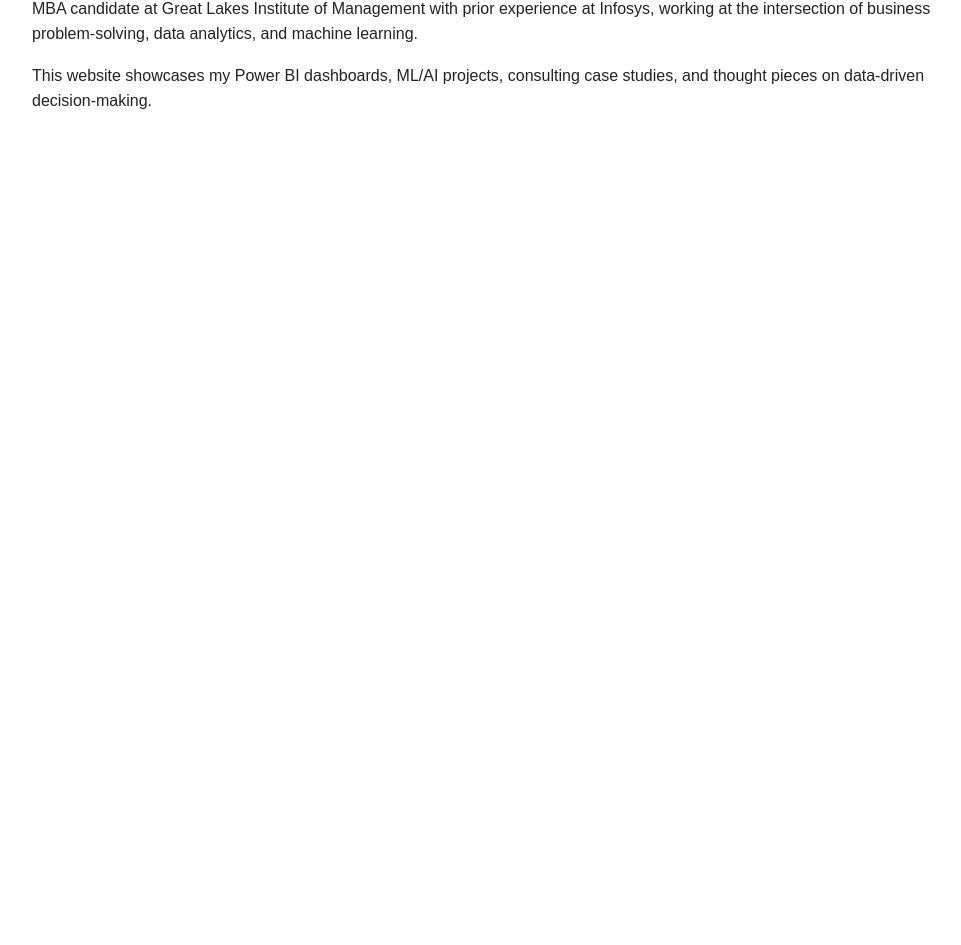
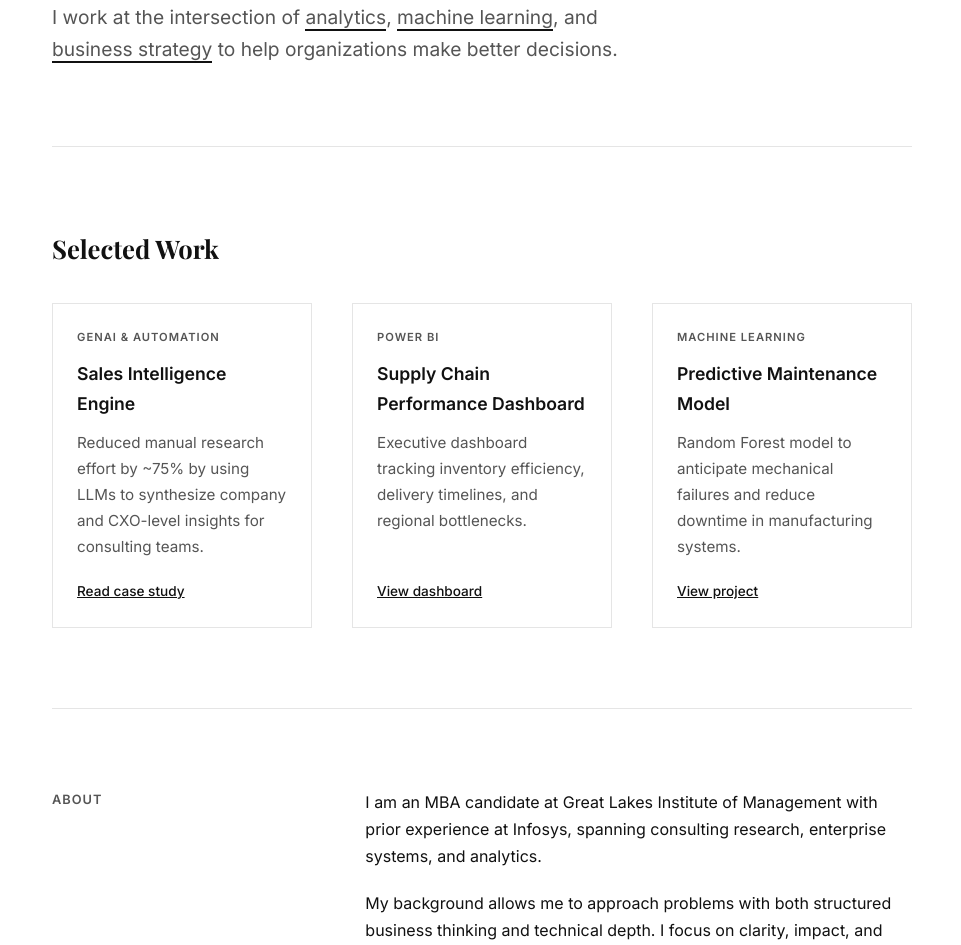
Before and after one commit to 03AnuragSingh/03AnuragSingh.github.io, a plain HTML site: page index.html in a window 1280 px wide. Shown: the part 220-1165 px from the top of the page, without its empty margins (158-1119 px from the left). Before the commit the page ends 800 px from the top, so only its background shows below. Drawn offline with nearby package versions, Linux system fonts and the light colour scheme.

Commit message:
Update portfolio details and structure in index.html

```diff
--- a/index.html
+++ b/index.html
@@ -1,34 +1,300 @@
 <!DOCTYPE html>
-<html>
+<html lang="en">
 <head>
-  <title>Anurag Singh | Portfolio</title>
-  <link rel="stylesheet" href="style.css">
+  <meta charset="UTF-8">
+  <meta name="viewport" content="width=device-width, initial-scale=1.0">
+  <title>Anurag Singh | Data & Strategy</title>
+
+  <!-- Fonts -->
+  <link rel="preconnect" href="https://fonts.googleapis.com">
+  <link rel="preconnect" href="https://fonts.gstatic.com" crossorigin>
+  <link href="https://fonts.googleapis.com/css2?family=Inter:wght@300;400;500;600&family=Playfair+Display:wght@400;700&display=swap" rel="stylesheet">
+
+  <style>
+    :root {
+      --bg: #ffffff;
+      --text-main: #111111;
+      --text-muted: #555555;
+      --border: #e5e5e5;
+    }
+
+    * {
+      box-sizing: border-box;
+      margin: 0;
+      padding: 0;
+    }
+
+    body {
+      background: var(--bg);
+      color: var(--text-main);
+      font-family: 'Inter', sans-serif;
+      line-height: 1.7;
+      font-size: 16px;
+    }
+
+    a {
+      color: inherit;
+      text-decoration: none;
+    }
+
+    .container {
+      max-width: 900px;
+      margin: 0 auto;
+      padding: 40px 20px;
+    }
+
+    /* ---------- Header ---------- */
+
+    header {
+      display: flex;
+      justify-content: space-between;
+      align-items: center;
+      margin-bottom: 80px;
+    }
+
+    .logo {
+      font-weight: 600;
+      letter-spacing: 0.5px;
+    }
+
+    nav a {
+      margin-left: 24px;
+      font-size: 0.9rem;
+      color: var(--text-muted);
+    }
+
+    nav a:hover {
+      text-decoration: underline;
+      color: var(--text-main);
+    }
+
+    /* ---------- Hero ---------- */
+
+    .hero h1 {
+      font-family: 'Playfair Display', serif;
+      font-size: 3rem;
+      line-height: 1.2;
+      margin-bottom: 16px;
+    }
+
+    .hero p {
+      font-size: 1.2rem;
+      color: var(--text-muted);
+      max-width: 620px;
+    }
+
+    .highlight {
+      border-bottom: 2px solid var(--text-main);
+    }
+
+    .divider {
+      height: 1px;
+      background: var(--border);
+      margin: 80px 0;
+    }
+
+    /* ---------- Section ---------- */
+
+    section h2 {
+      font-family: 'Playfair Display', serif;
+      font-size: 1.6rem;
+      margin-bottom: 32px;
+    }
+
+    /* ---------- Work Grid ---------- */
+
+    .grid {
+      display: grid;
+      grid-template-columns: repeat(auto-fit, minmax(260px, 1fr));
+      gap: 40px;
+    }
+
+    .card {
+      border: 1px solid var(--border);
+      padding: 24px;
+      display: flex;
+      flex-direction: column;
+      transition: border 0.2s ease;
+    }
+
+    .card:hover {
+      border-color: var(--text-main);
+    }
+
+    .category {
+      font-size: 0.7rem;
+      letter-spacing: 1px;
+      text-transform: uppercase;
+      color: var(--text-muted);
+      margin-bottom: 12px;
+      font-weight: 600;
+    }
+
+    .card h3 {
+      font-size: 1.1rem;
+      margin-bottom: 12px;
+      font-weight: 600;
+    }
+
+    .card p {
+      font-size: 0.95rem;
+      color: var(--text-muted);
+      margin-bottom: 20px;
+    }
+
+    .card a {
+      font-size: 0.85rem;
+      text-decoration: underline;
+      margin-top: auto;
+      font-weight: 500;
+    }
+
+    /* ---------- About ---------- */
+
+    .about {
+      display: grid;
+      grid-template-columns: 1fr 2fr;
+      gap: 40px;
+    }
+
+    .about-label {
+      font-size: 0.8rem;
+      text-transform: uppercase;
+      letter-spacing: 1px;
+      font-weight: 600;
+      color: var(--text-muted);
+    }
+
+    /* ---------- Footer ---------- */
+
+    footer {
+      margin-top: 120px;
+      text-align: center;
+      font-size: 0.85rem;
+      color: var(--text-muted);
+    }
+
+    footer a {
+      text-decoration: underline;
+      margin: 0 6px;
+    }
+
+    /* ---------- Mobile ---------- */
+
+    @media (max-width: 768px) {
+      header {
+        flex-direction: column;
+        align-items: flex-start;
+        gap: 20px;
+      }
+
+      .hero h1 {
+        font-size: 2.2rem;
+      }
+
+      .about {
+        grid-template-columns: 1fr;
+      }
+    }
+  </style>
 </head>
+
 <body>
+  <div class="container">
 
+    <!-- Header -->
+    <header>
+      <div class="logo">ANURAG SINGH</div>
       <nav>
-  <a href="index.html">Home</a> |
-  <a href="projects.html">Projects</a> |
-  <a href="case-studies.html">Case Studies</a> |
-  <a href="blogs.html">Blogs</a> |
-  <a href="contact.html">Contact</a>
+        <a href="#work">Work</a>
+        <a href="#about">About</a>
+        <a href="mailto:your.email@example.com">Contact</a>
       </nav>
+    </header>
 
-  <h1>Anurag Singh</h1>
+    <!-- Hero -->
+    <section class="hero">
+      <h1>Data & Strategy Consultant</h1>
+      <p>
+        I work at the intersection of <span class="highlight">analytics</span>,
+        <span class="highlight">machine learning</span>, and
+        <span class="highlight">business strategy</span> to help organizations
+        make better decisions.
+      </p>
+    </section>
 
-  <h3>
-    Consultant-in-training | Data Analytics | ML & AI
-  </h3>
+    <div class="divider"></div>
 
+    <!-- Work -->
+    <section id="work">
+      <h2>Selected Work</h2>
+
+      <div class="grid">
+
+        <div class="card">
+          <div class="category">GenAI & Automation</div>
+          <h3>Sales Intelligence Engine</h3>
           <p>
-    MBA candidate at Great Lakes Institute of Management with prior experience at Infosys,
-    working at the intersection of business problem-solving, data analytics, and machine learning.
+            Reduced manual research effort by ~75% by using LLMs to
+            synthesize company and CXO-level insights for consulting teams.
           </p>
+          <a href="#">Read case study</a>
+        </div>
 
+        <div class="card">
+          <div class="category">Power BI</div>
+          <h3>Supply Chain Performance Dashboard</h3>
           <p>
-    This website showcases my Power BI dashboards, ML/AI projects, consulting case studies,
-    and thought pieces on data-driven decision-making.
+            Executive dashboard tracking inventory efficiency,
+            delivery timelines, and regional bottlenecks.
           </p>
+          <a href="#">View dashboard</a>
+        </div>
 
+        <div class="card">
+          <div class="category">Machine Learning</div>
+          <h3>Predictive Maintenance Model</h3>
+          <p>
+            Random Forest model to anticipate mechanical failures
+            and reduce downtime in manufacturing systems.
+          </p>
+          <a href="#">View project</a>
+        </div>
+
+      </div>
+    </section>
+
+    <div class="divider"></div>
+
+    <!-- About -->
+    <section id="about" class="about">
+      <div class="about-label">About</div>
+      <div>
+        <p style="margin-bottom: 20px;">
+          I am an MBA candidate at Great Lakes Institute of Management with
+          prior experience at Infosys, spanning consulting research,
+          enterprise systems, and analytics.
+        </p>
+        <p style="margin-bottom: 20px;">
+          My background allows me to approach problems with both
+          structured business thinking and technical depth.
+          I focus on clarity, impact, and decision usefulness.
+        </p>
+        <p>
+          <a href="#">Download résumé</a>
+        </p>
+      </div>
+    </section>
+
+    <!-- Footer -->
+    <footer>
+      <p>
+        © Anurag Singh ·
+        <a href="https://github.com/03AnuragSingh">GitHub</a> ·
+        <a href="https://linkedin.com">LinkedIn</a>
+      </p>
+    </footer>
+
+  </div>
 </body>
 </html>
```
Lines whose indentation alone changed are shown as unchanged.
